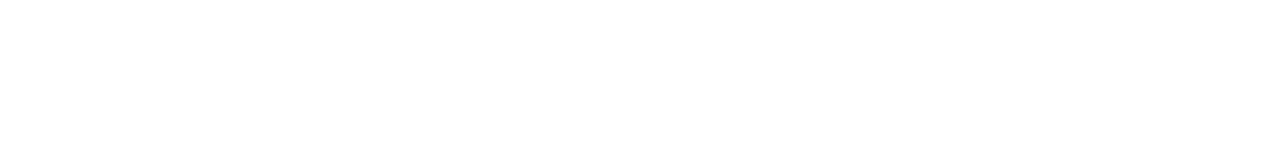
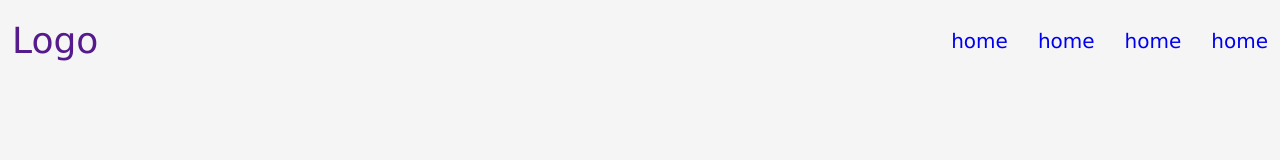
Before and after one commit to shuhrat87/git, a plain HTML site: page index.html in a window 1280 px wide. Drawn offline with Linux system fonts and the light colour scheme.

Commit message:
index change and create style

```diff
--- /dev/null
+++ b/CSS/main.css
@@ -0,0 +1,55 @@
+*{
+    margin: 0;
+    padding: 0;
+    box-sizing: border-box;
+    font-family: Verdana, Geneva, Tahoma, sans-serif;
+}
+a {
+    text-decoration: none;
+}
+ul{
+    list-style: none;
+}
+body{
+    background: #f5f5f5;
+}
+.container{
+    max-width: 1320px;
+    width: 100%;
+    margin: 0 auto;
+    padding: 0 12px;
+}
+
+.header{
+    height: 100dvh;
+}
+
+
+.nav{
+    padding: 20px 0;
+
+
+
+    .container{
+        display: flex;
+        justify-content: space-between;
+        align-items: center;
+        gap: 20px;
+    }
+
+
+
+}
+.nav__list{
+    display: flex;
+    gap: 30px;
+}
+
+.nav__logo{
+    font-size: 36px;
+}
+
+.nav__link{
+    font-size: 20px;
+}
+/* header */
--- a/index.html
+++ b/index.html
@@ -4,8 +4,30 @@
     <meta charset="UTF-8">
     <meta name="viewport" content="width=device-width, initial-scale=1.0">
     <title>Git</title>
+    <link rel="stylesheet" href="./CSS/main.css">
 </head>
 <body>
+    <header class="header">
+        <nav class="nav">
+            <div class="container">
+                <a href="" class="nav__logo">Logo</a>
+                <ul class="nav__list">
+                    <li class="nav__item">
+                        <a class="nav__link" href="#!">home</a>
+                    </li>
+                    <li class="nav__item">
+                        <a class="nav__link" href="#!">home</a>
+                    </li>
+                    <li class="nav__item">
+                        <a class="nav__link" href="#!">home</a>
+                    </li>
+                    <li class="nav__item">
+                        <a class="nav__link" href="#!">home</a>
+                    </li>
+                </ul>
+            </div>
+        </nav>
 
+    </header>
 </body>
 </html>
```
